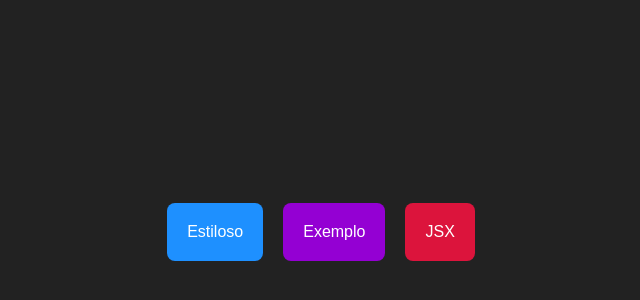
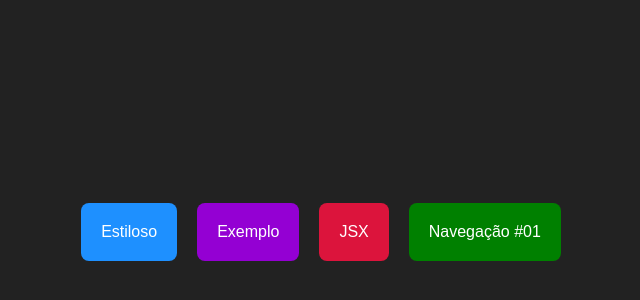
Before and after one commit to alandutra02/next, a Next.js app in the folder fundamentos/: page / in a window 1280 px wide. Shown: the part 176-476 px from the top of the page, without its empty margins (319-959 px from the left). Built offline with nearby package versions, Linux system fonts and the light colour scheme.

Commit message:
Navegacao

```diff
--- a/fundamentos/src/components/Navegador.jsx
+++ b/fundamentos/src/components/Navegador.jsx
@@ -1,6 +1,7 @@
 import styles from '../styles/Navegador.module.css'
 import Link from "next/link"
 export default function Navegador(props) {
+    // styles presente na propriedade da div abaixo é uma forma de inserir estilo inline no jsx e isso é feito em forma de objeto. O primeiro par de chaves representa o espaço para comandos javascript enquanto o par de chave mais interno é o objeto que vai conter o css inline do jsx.
     return (
         <div>
             <Link href={props.destino} style={{
--- a/fundamentos/src/pages/index.jsx
+++ b/fundamentos/src/pages/index.jsx
@@ -1,6 +1,6 @@
-import Link from "next/link"
 import Navegador from "@/components/Navegador"
 export default function Inicio() {
+    // styles presente na propriedade da div abaixo é uma forma de inserir estilo inline no jsx e isso é feito em forma de objeto. O primeiro par de chaves representa o espaço para comandos javascript enquanto o par de chave mais interno é o objeto que vai conter o css inline do jsx.
     return (
         <div style={{
             display: 'flex',
@@ -12,6 +12,7 @@
             <Navegador destino='/estiloso' menu="Estiloso"/>
             <Navegador destino='/exemplo' menu="Exemplo" cor="#9400d3" />
             <Navegador destino='/jsx' menu="JSX" cor="crimson" />
+            <Navegador destino='/navegacao' menu="Navegação #01" cor="green" />
         </div>
     )
 }
--- /dev/null
+++ b/fundamentos/src/pages/navegacao/index.jsx
@@ -0,0 +1,9 @@
+import Layout from "@/components/Layout";
+
+export default function Navegacao() {
+    return (
+        <Layout titulo="Exemplo de Navegação #01">
+            <h1>Navegação #01</h1>
+        </Layout>
+    )
+}
--- a/fundamentos/src/styles/Navegador.module.css
+++ b/fundamentos/src/styles/Navegador.module.css
@@ -4,4 +4,5 @@
     text-decoration: none;
     margin: 10px;
     border-radius: 8px;
+    cursor: pointer;
 }
```
